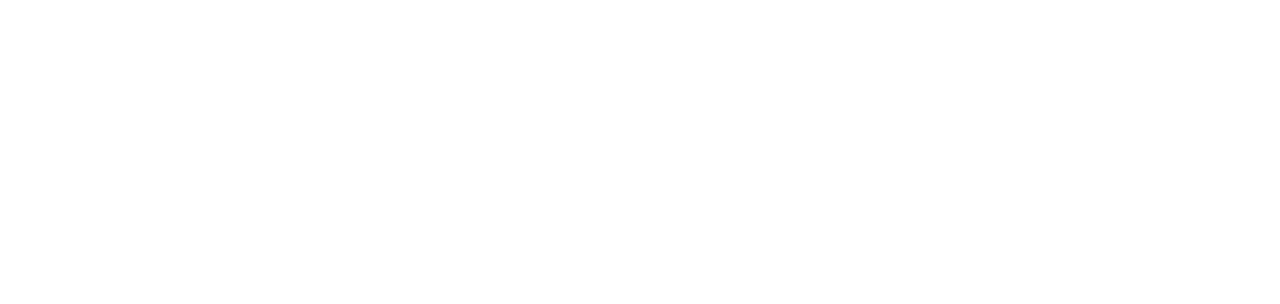
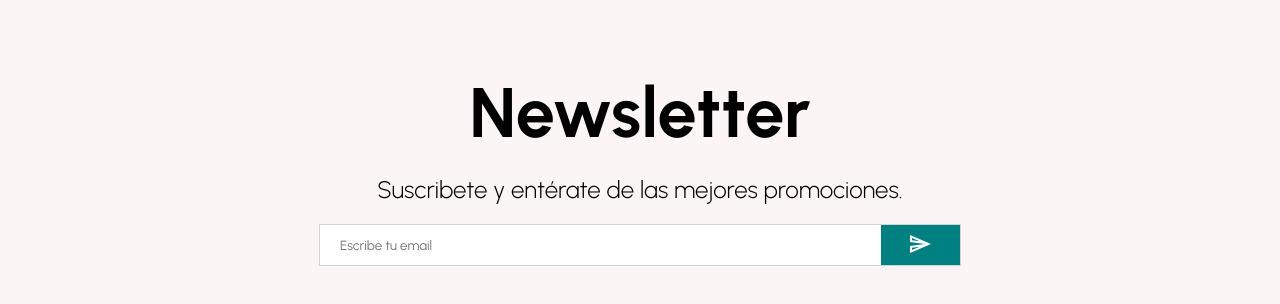
Before and after one commit to jaicodigital/AP-Tienda-Virtual, a React (Create React App) app: page / in a window 1280 px wide. Shown: the part 2368-2672 px from the top of the page. Before the commit the page ends 2296 px from the top, so only its background shows below. Built offline with nearby package versions, Linux system fonts and the light colour scheme.

Commit message:
Add Footer and Newsletter

```diff
--- /dev/null
+++ b/src/components/Footer.jsx
@@ -0,0 +1,133 @@
+import styled from "styled-components";
+import FacebookIcon from '@mui/icons-material/Facebook';
+import InstagramIcon from '@mui/icons-material/Instagram';
+import TwitterIcon from '@mui/icons-material/Twitter';
+import PinterestIcon from '@mui/icons-material/Pinterest';
+import RoomIcon from '@mui/icons-material/Room';
+import LocalPhoneIcon from '@mui/icons-material/LocalPhone';
+import EmailIcon from '@mui/icons-material/Email';
+
+const Container = styled.div`
+  display: flex;
+`;
+
+const Left = styled.div`
+  flex: 1;
+  display: flex;
+  flex-direction: column;
+  padding: 20px;
+`;
+
+const Logo = styled.h1`
+
+`;
+const Desc = styled.p`
+  margin: 20px 0px;
+`;
+const SocialContainer = styled.div`
+  display: flex;
+`;
+const SocialIcon = styled.div`
+  width: 40px;
+  height: 40px;
+  border-radius: 50%;
+  color: white;
+  background-color: #${props => props.color};
+  display: flex;
+  align-items: center;
+  justify-content: center;
+  margin-right: 20px;
+`;
+
+const Center = styled.div`
+  flex: 1;
+  padding: 20px;
+`;
+
+const Title = styled.h3`
+  margin-bottom: 30px;
+`;
+
+const List = styled.ul`
+  margin: 0;
+  padding: 0;
+  list-style: none;
+  display: flex;
+  flex-wrap: wrap;
+`;
+
+const ListItem = styled.li`
+  width: 50%;
+  margin-bottom: 10px;
+`;
+
+const Right = styled.div`
+  flex: 1;
+  padding: 20px;
+`;
+
+const ContactItem = styled.div`
+  margin-bottom: 20px;
+  display: flex;
+  align-items: center;
+`;
+
+const Payment = styled.img`
+  width: 100%;
+`;
+
+export default function Footer() {
+  return (
+    <Container>
+      <Left>
+        <Logo>AP Tienda Virtual.</Logo>
+        <Desc>
+          Lorem ipsum dolor sit amet, consectetur adipiscing elit. Aenean
+          euismod bibendum laoreet. Proin gravida dolor sit amet lacus accumsan
+          et viverra justo commodo. Proin sodales pulvinar tempor.
+        </Desc>
+        <SocialContainer>
+            <SocialIcon color="3B5999">
+                <FacebookIcon />
+            </SocialIcon>
+            <SocialIcon color="E4405F">
+                <InstagramIcon />
+            </SocialIcon>
+            <SocialIcon color="55ACEE">
+                <TwitterIcon />
+            </SocialIcon>
+            <SocialIcon color="E60023">
+                <PinterestIcon />
+            </SocialIcon>
+        </SocialContainer>
+      </Left>
+      <Center>
+          <Title>Envíos a toda Colombia</Title>
+          <List>
+              <ListItem>Inicio</ListItem>
+              <ListItem>Compras</ListItem>
+              <ListItem>Moda hombre</ListItem>
+              <ListItem>Moda mujer</ListItem>
+              <ListItem>Accesorios</ListItem>
+              <ListItem>Mi cuenta</ListItem>
+              <ListItem>Rastreo de ordenes</ListItem>
+              <ListItem>Lista de deseos</ListItem>
+              <ListItem>Terminos y condiciones</ListItem>
+          </List>
+      </Center>
+      <Right>
+          <Title>Contacto</Title>
+          <ContactItem><RoomIcon style={{marginRight:"10px"}}/>
+              Cartagena de Indias - Colombia
+          </ContactItem>
+          <ContactItem><LocalPhoneIcon style={{marginRight:"10px"}}/>
+              +57 310 7010719
+          </ContactItem>
+          <ContactItem><EmailIcon style={{marginRight:"10px"}}/>
+              tiendavirtual@gmail.com
+          </ContactItem>
+          <Payment src="https://pantyjeans.com/wp-content/uploads/2020/09/medios_de_pago_epayco.png" />
+      </Right>
+    </Container>
+  );
+}
--- a/src/components/Navbar.jsx
+++ b/src/components/Navbar.jsx
@@ -67,7 +67,7 @@
         <Left>
           <Lenguage>EN</Lenguage>
           <SearchContainer>
-            <Input placeholder="Search" />
+            <Input placeholder="Busca tu producto" />
             <SearchIcon style={{color: "gray", fontSize:16}} />
           </SearchContainer>
         </Left>
--- /dev/null
+++ b/src/components/Newsletter.jsx
@@ -0,0 +1,53 @@
+import styled from "styled-components";
+import SendOutlinedIcon from '@mui/icons-material/SendOutlined';
+
+
+const Container = styled.div`
+  height: 60vh;
+  background-color: #fcf5f5;
+  display: flex;
+  align-items: center;
+  justify-content: center;
+  flex-direction: column;
+`;
+const Title = styled.h1`
+  font-size: 70px;
+  margin-bottom: 20px;
+`;
+const Desc = styled.div`
+  font-size: 24px;
+  font-weight: 300;
+  margin-bottom: 20px;
+`;
+const InputContainer = styled.div`
+  width: 50%;
+  height: 40px;
+  background-color: white;
+  display: flex;
+  justify-content: space-between;
+  border: 1px solid lightgray;
+`;
+const Input = styled.input`
+  border: none;
+  flex: 8;
+  padding-left: 20px;
+`;
+const Button = styled.button`
+  flex: 1;
+  border: none;
+  background-color: teal;
+  color: white;
+`;
+
+export default function Newsletter() {
+  return (
+    <Container>
+     <Title>Newsletter</Title>
+     <Desc>Suscribete y entérate de las mejores promociones.</Desc>
+     <InputContainer>
+      <Input placeholder="Escribe tu email" />
+        <Button><SendOutlinedIcon/></Button>
+     </InputContainer>
+    </Container>
+  )
+}
--- a/src/data.js
+++ b/src/data.js
@@ -35,7 +35,7 @@
   {
     id: 3,
     img: "https://images.unsplash.com/photo-1518002171953-a080ee817e1f?ixlib=rb-1.2.1&ixid=MnwxMjA3fDB8MHxwaG90by1wYWdlfHx8fGVufDB8fHx8&auto=format&fit=crop&w=870&q=80",
-    title: "ZAPATOS",
+    title: "SPORT",
   },
 ];
 export const popularProducts = [
--- a/src/pages/Home.jsx
+++ b/src/pages/Home.jsx
@@ -4,6 +4,8 @@
 import Slider from "../components/Slider";
 import Categories from "../components/Categories";
 import Products from "../components/Products";
+import Newsletter from "../components/Newsletter";
+import Footer from "../components/Footer"
 
 export default function Home() {
   return (
@@ -13,6 +15,8 @@
       <Slider />
       <Categories />
       <Products />
+      <Newsletter />
+      <Footer />
     </div>
   );
 }
```
